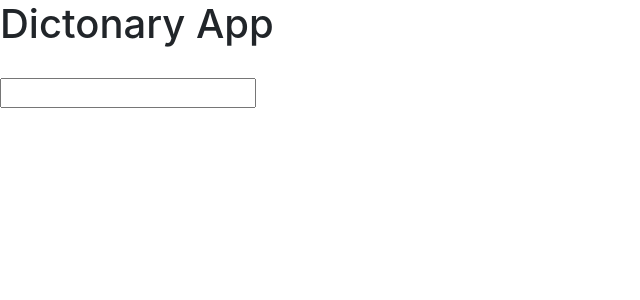
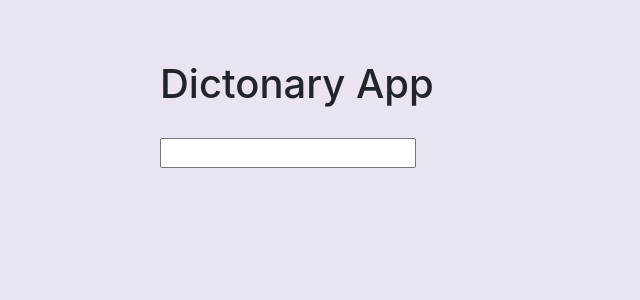
Before and after one commit to dajanafaris/dictionary-project, a React (Create React App) app: page / in a window 1280 px wide. Shown: the top 300 px of the page, without its empty margins (0-640 px from the left). Built offline with nearby package versions, Linux system fonts and the light colour scheme.

Commit message:
playing with css

```diff
--- a/src/App.css
+++ b/src/App.css
@@ -1,3 +1,17 @@
+.App {
+  padding: 60px 0 100px;
+  max-width: 960px;
+  margin: 0 auto;
+}
+
+body {
+  background: #e9e4f0;
+}
+
+a {
+  color: #9670f4;
+}
+
 .App-header {
   margin: 30px 0;
 }
--- /dev/null
+++ b/src/Results.css
@@ -0,0 +1,5 @@
+.Results h2 {
+  font-size: 36px;
+  font-weight: bold;
+  line-height: 1.5;
+}
```
Also changed, not shown: src/Meaning.css (added, +11 -0 lines).
